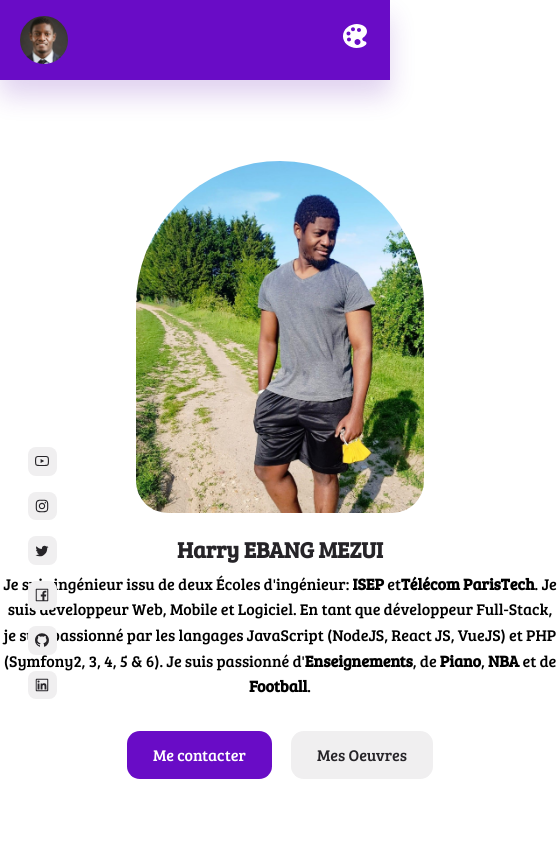
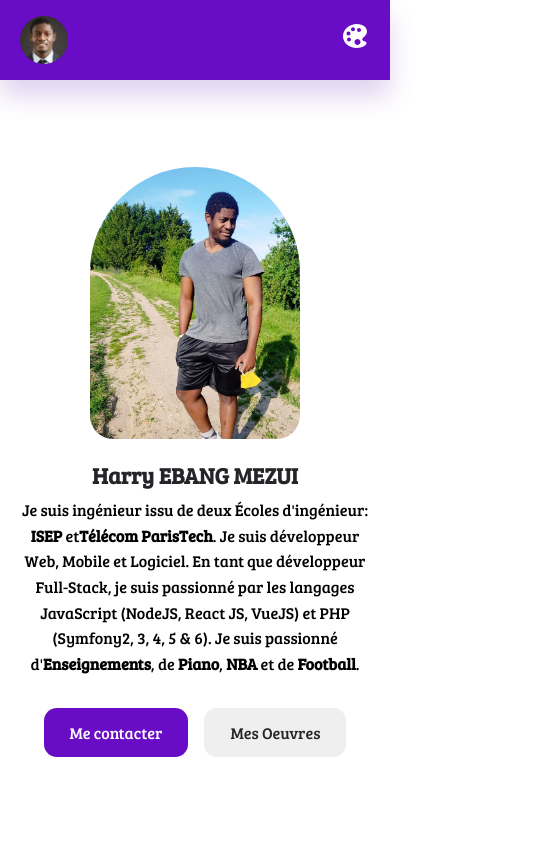
Before and after one commit to Rudolph79/portfolio-emarh-react, a React (Create React App) app: page / in a window 390 px wide. Shown: the top 844 px of the page, 560 px wide, since content can reach past the window. Built offline with nearby package versions, Linux system fonts and the light colour scheme.

Commit message:
Media queries header css

```diff
--- a/src/sections/header/header.css
+++ b/src/sections/header/header.css
@@ -62,3 +62,38 @@ header {
     color: var(--color-white);
     transform: translateX(-0.5rem);
 }
+
+/* MEDIA QUERIES (tablets) */
+@media screen and (max-width: 1024px){
+    header {
+        margin-top: 5rem;
+        height: 100vh;
+    }
+}
+
+/* MEDIA QUERIES (phones) */
+@media screen and (max-width: 600px){
+    header {
+        margin-top: 5rem;
+        height: 100vh;
+    }
+
+    .header__profile {
+        width: 14rem;
+        height: 17rem;
+        max-width: 60%;
+        max-height: 35vh;
+    }
+
+    .header__container p {
+        width: 100%;
+    }
+
+    .header__cta {
+        gap: 1rem;
+    }
+
+    .header__socials {
+        display: none;
+    }
+}
```
